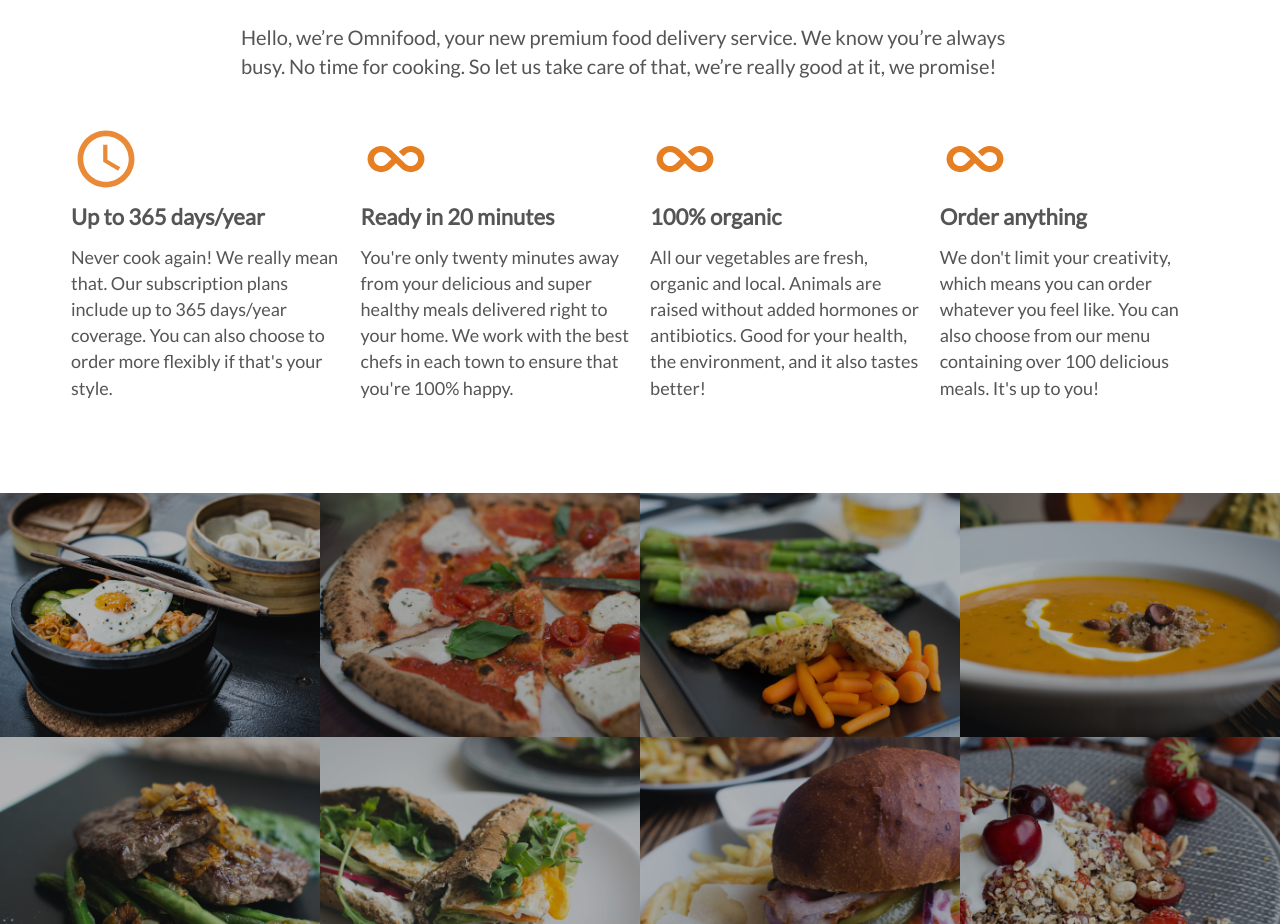
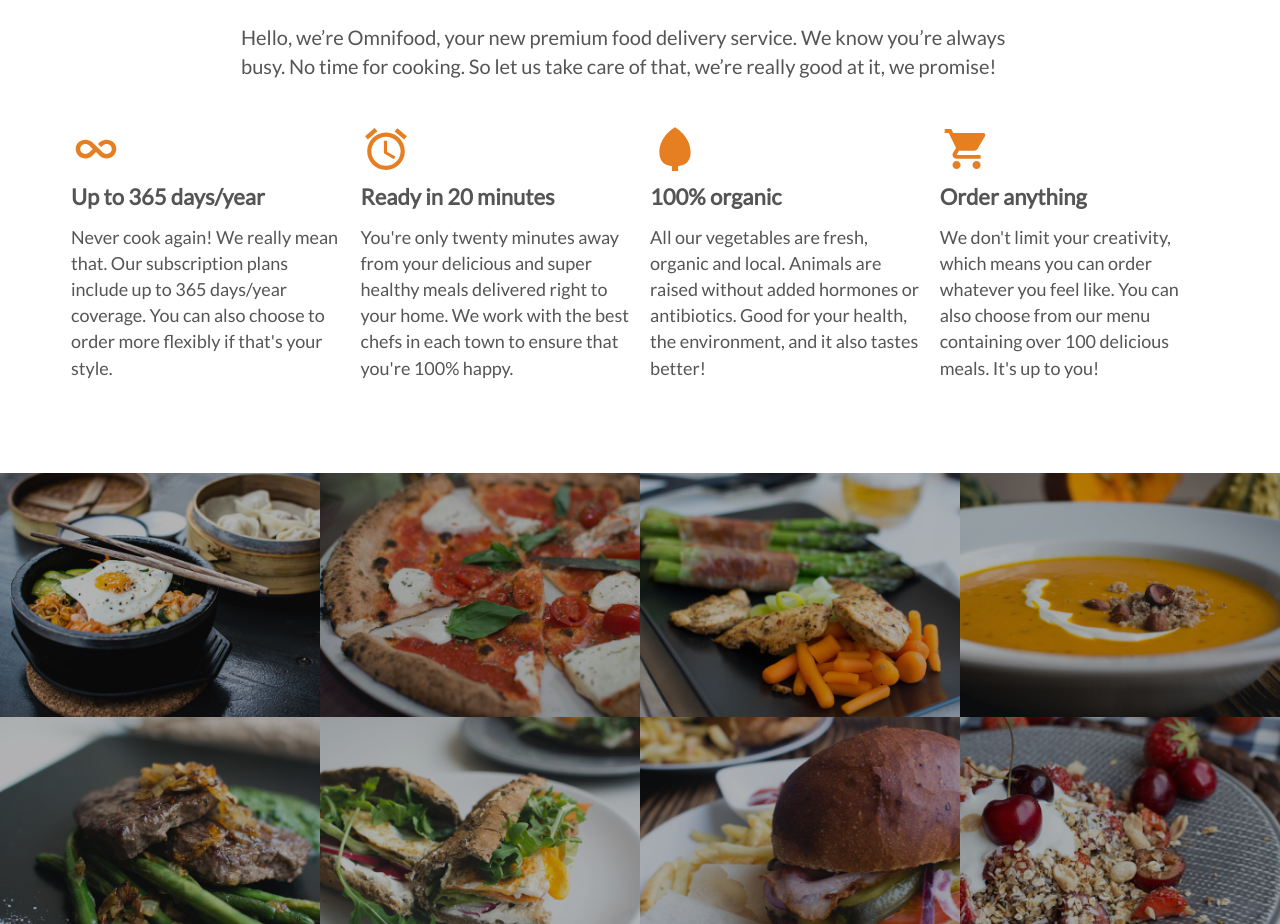
Before and after one commit to tanvirastogi08/grabyourfood, a plain HTML site: page index.html in a window 1280 px wide. Shown: the part 960-1884 px from the top of the page. Drawn offline with nearby package versions, Linux system fonts and the light colour scheme.

Commit message:
features icon updated

```diff
--- a/index.html
+++ b/index.html
@@ -40,25 +40,25 @@
       </div>
       <div class="row">
         <div class="col span-1-of-4 box">
-          <ion-icon name="time" class="icon-big"></ion-icon>
+          <ion-icon name="infinite" class="icon-big"></ion-icon>
           <h3>Up to 365 days/year</h3>
           <p>Never cook again! We really mean that. Our subscription plans include up to 365 days/year coverage. You can also choose to order more flexibly if that's your style.
           </p>
         </div>
         <div class="col span-1-of-4 box">
-          <ion-icon name="infinite" class="icon-big"></ion-icon>
+          <ion-icon name="alarm" class="icon-big"></ion-icon>
           <h3>Ready in 20 minutes</h3>
           <p>You're only twenty minutes away from your delicious and super healthy meals delivered right to your home. We work with the best chefs in each town to ensure that you're 100% happy.
           </p>
         </div>
         <div class="col span-1-of-4 box">
-          <ion-icon name="infinite" class="icon-big"></ion-icon>
+          <ion-icon name="leaf" class="icon-big"></ion-icon>
           <h3>100% organic</h3>
           <p>All our vegetables are fresh, organic and local. Animals are raised without added hormones or antibiotics. Good for your health, the environment, and it also tastes better!
           </p>
         </div>
         <div class="col span-1-of-4 box">
-          <ion-icon name="infinite" class="icon-big"></ion-icon>
+          <ion-icon name="cart" class="icon-big"></ion-icon>
           <h3>Order anything</h3>
           <p>We don't limit your creativity, which means you can order whatever you feel like. You can also choose from our menu containing over 100 delicious meals. It's up to you!
           </p>
--- a/resources/css/style.css
+++ b/resources/css/style.css
@@ -185,7 +185,7 @@ h3 {
 }
 
 .icon-big {
-  font-size: 350%;
+  font-size: 250%;
   display: block;
   color: #e67e22;
   margin-bottom: 10px;
```
